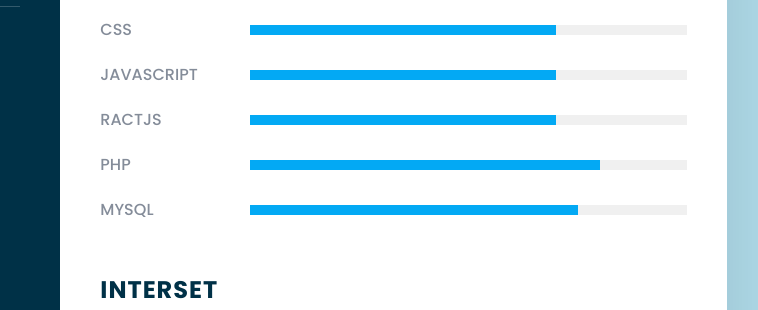
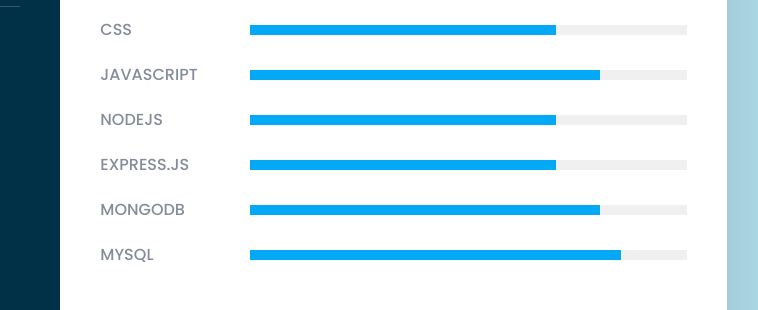
Before and after one commit to AhmadAlketnani/CV, a plain HTML site: page index.html in a window 1280 px wide. Shown: the part 393-703 px from the top of the page, 413-1171 px from the left. Drawn offline with Linux system fonts and the light colour scheme.

Commit message:
Update index.html

```diff
--- a/index.html
+++ b/index.html
@@ -116,17 +116,23 @@
                 <div class="box">
                     <h4>Javascript</h4>
                     <div class="percent">
-                        <div style="width: 70%;"></div>
+                        <div style="width: 80%;"></div>
                     </div>
                 </div>
                 <div class="box">
-                    <h4>ractjs</h4>
+                    <h4>NodeJS</h4>
                     <div class="percent">
                         <div style="width: 70%;"></div>
                     </div>
                 </div>
                 <div class="box">
-                    <h4>PHP</h4>
+                    <h4>Express.js</h4>
+                    <div class="percent">
+                        <div style="width: 70%;"></div>
+                    </div>
+                </div>
+                <div class="box">
+                    <h4>MongoDB</h4>
                     <div class="percent">
                         <div style="width: 80%;"></div>
                     </div>
@@ -134,7 +140,7 @@
                 <div class="box">
                     <h4>MYSQL</h4>
                     <div class="percent">
-                        <div style="width: 75%;"></div>
+                        <div style="width: 85%;"></div>
                     </div>
                 </div>
 
```
